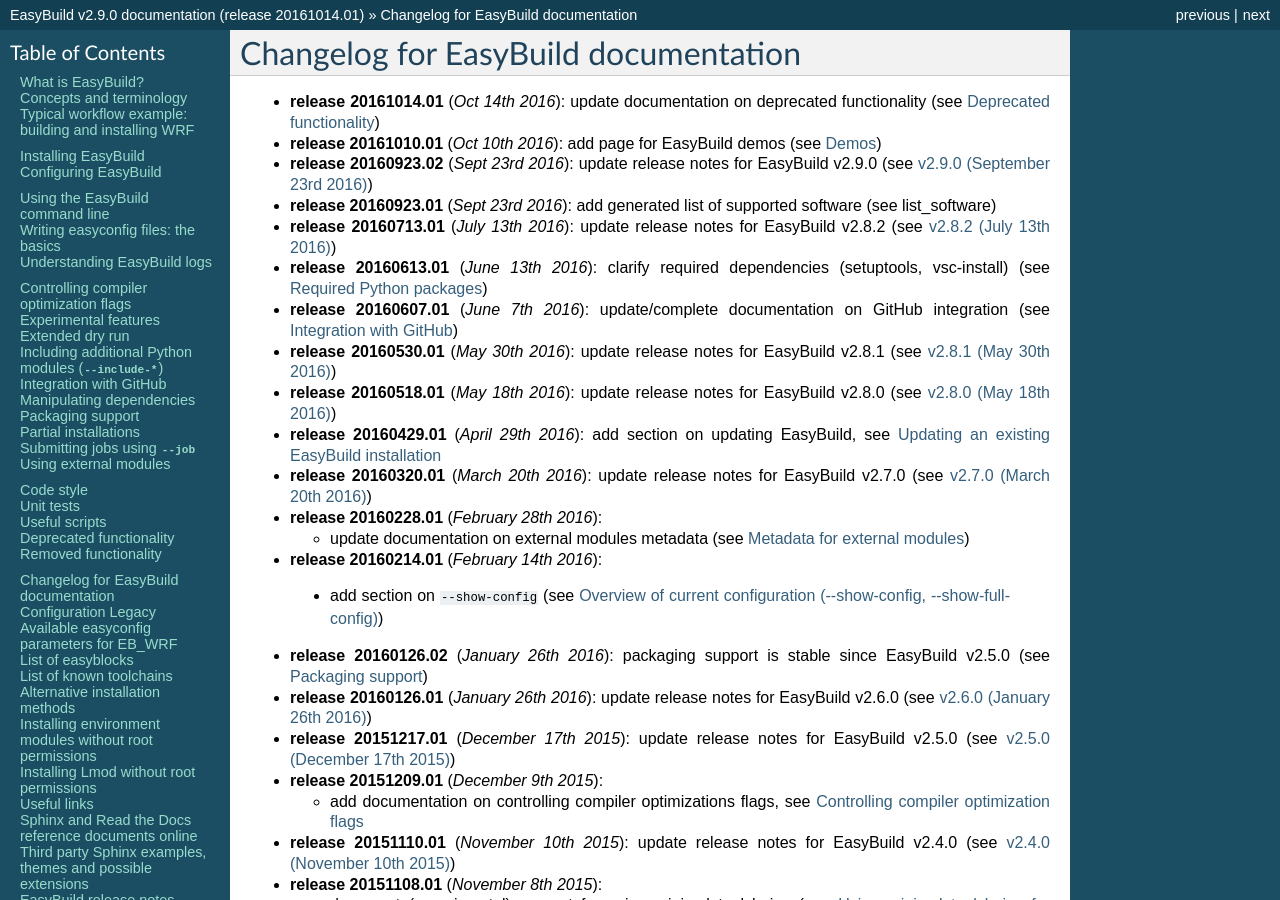
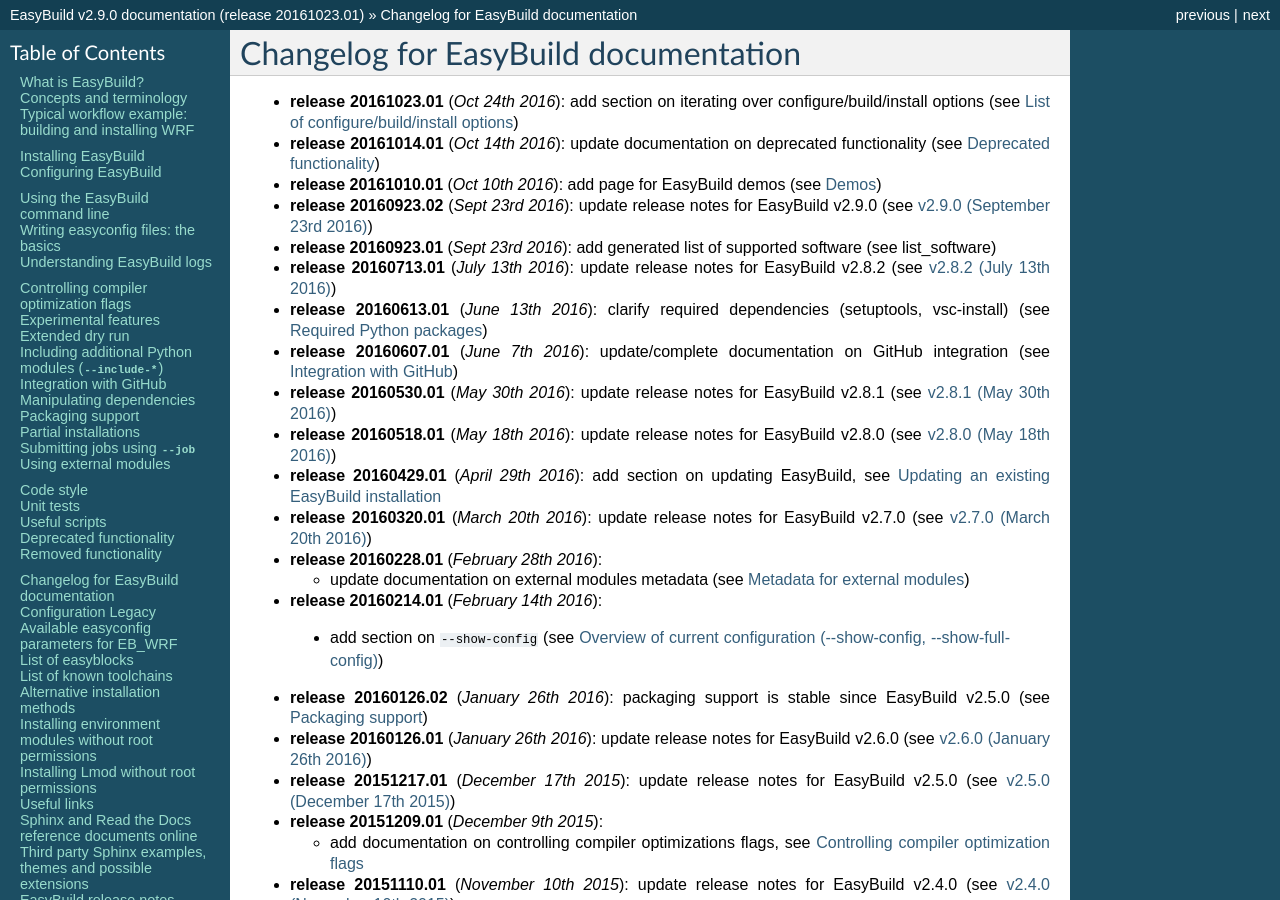
Before and after one commit to easybuilders/easybuild, a Sphinx documentation site: the page built from docs/Changelog.rst, in a window 1280 px wide and 900 px high. Built offline with Sphinx 7.4.7, drawn with Linux system fonts in a browser that asks for light colours; some of the changed text lies outside the part shown.

Commit message:
bump docs release

```diff
--- a/docs/Changelog.rst
+++ b/docs/Changelog.rst
@@ -3,6 +3,7 @@
 Changelog for EasyBuild documentation
 -------------------------------------
 
+* **release 20161023.01** (`Oct 24th 2016`): add section on iterating over configure/build/install options (see :ref:`configure_build_install_command_options_iterate`)
 * **release 20161014.01** (`Oct 14th 2016`): update documentation on deprecated functionality (see :ref:`deprecated`)
 * **release 20161010.01** (`Oct 10th 2016`): add page for EasyBuild demos (see :ref:`demos`)
 * **release 20160923.02** (`Sept 23rd 2016`): update release notes for EasyBuild v2.9.0 (see :ref:`release_notes_eb290`)
--- a/docs/conf.py
+++ b/docs/conf.py
@@ -43,7 +43,7 @@
 # The short X.Y version.
 version = '2.9.0'  # this is meant to reference the version of EasyBuild
 # The full version, including alpha/beta/rc tags.
-release = '20161014.01'  # this is meant to reference the version of the documentation itself
+release = '20161023.01'  # this is meant to reference the version of the documentation itself
 
 # There are two options for replacing |today|: either, you set today to some
 # non-false value, then it is used:
```
